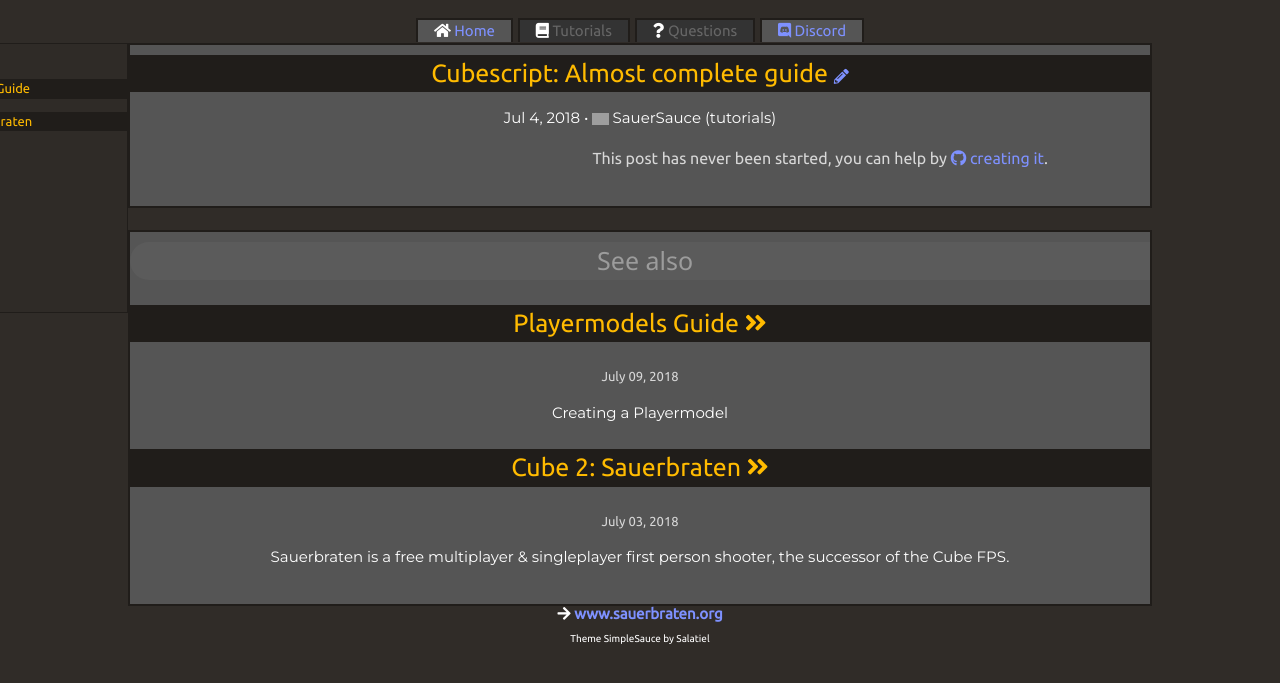
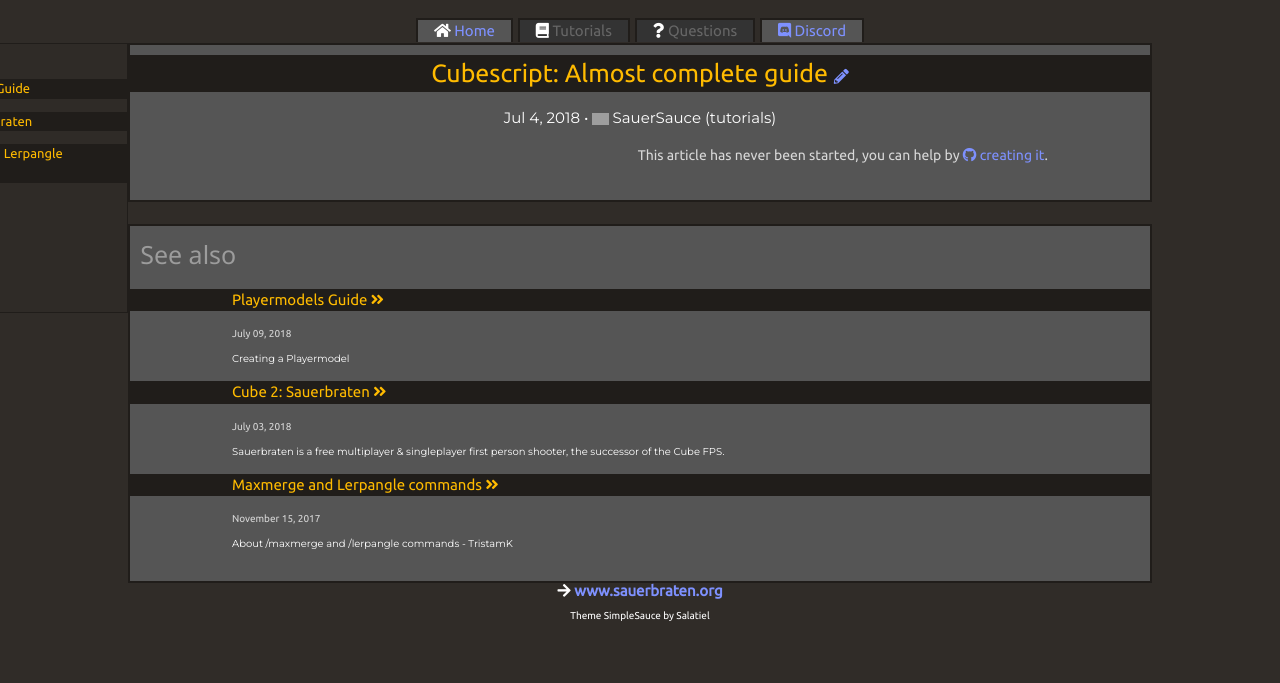
Before and after one commit to sauer-sauce/sauer-sauce.github.io, a Jekyll site: the page built from _posts/2018-07-04-cubescript-guide.markdown, in a window 1280 px wide. Shown: the top 683 px of the page. Built offline with Jekyll 4.4.1, drawn with Linux system fonts in a browser that asks for light colours; nearby versions of some CDN libraries; grey boxes are pictures that could not be loaded.

Commit message:
testing posts with tutorial by TristamK

```diff
--- a/_layouts/post.html
+++ b/_layouts/post.html
@@ -48,15 +48,15 @@
 
 				{% assign contente = page.content | strip_newlines %}
 				{% if contente == "" %}
-					<p style="text-align: right; font-size: 16px;">
-					This post has never been started, you can help by
+					<p style="text-align: right; font-size: 14px;">
+					This article has never been started, you can help by
 					<a target="_blank" href="https://github.com/sauer-sauce/sauer-sauce.github.io/tree/contribution/{{page.path}}">
 					<i class="fab fa-github"></i> creating it</a>.</p>
 
 				{% else %}
 
 					<p style="text-align: right; font-size: 14px;">
-					This post is not complete? You can help by
+					This article is not complete? You can help by
 					<a target="_blank" href="https://github.com/sauer-sauce/sauer-sauce.github.io/tree/contribution/{{page.path}}">
 					<i class="fab fa-github"></i> expanding it</a>.</p>
 				{% endif %}
@@ -66,16 +66,16 @@
 		<br>
 
 		<div class="content">
-			<h1 class="fakecategorie">See also</h1>
+			<h1 style="text-align: left;" class="fakecategorie">See also</h1>
 			<ul style="list-style-type: none; margin: 0; padding: 0;">
 			  {% for post in site.posts %}
 				{% if post.url != page.url %}
 				<li>
 					<a href="{{ post.url }}">
-						<p class="subtitles">{{ post.title }} <i class="fas fa-angle-double-right"></i></p>
+						<p style="text-align: left; font-size: 15px;"class="subtitles">{{ post.title }} <i class="fas fa-angle-double-right"></i></p>
 					</a>
-					<p class="postinfo"> {{ post.date | date: '%B %d, %Y' }} </p>
-					<p class="descriptions">{{ post.excerpt }}</p>
+					<p style="text-align: left; font-size: 10px;" class="postinfo"> {{ post.date | date: '%B %d, %Y' }} </p>
+					<p style="text-align: left; font-size: 10px;" class="descriptions">{{ post.excerpt }}</p>
 				</li>
 				{% else %}
 				{% assign found = true %}
--- /dev/null
+++ b/_posts/2017-11-15-maxmerge-and-repangle.markdown
@@ -0,0 +1,52 @@
+---
+layout: post
+title:  "Maxmerge and Lerpangle commands"
+date:   2017-11-15 15:12:00
+author: "TristamK"
+categories: "tutorials"
+excerpt: "About /maxmerge and /lerpangle commands  - TristamK"
+---
+ <strong>/maxmerge</strong> determines the maximum connection distance  of polygons
+<br>
+Default: <strong>/maxmerge 6</strong>
+<br>
+The higher you set this var the connection distance longer.
+<br>
+
+<div class="contentcomparation">
+Pros:
+	<li> Disceasing amount of polygons (wtr) on your map</li>
+	<li> Possible discresaing output file of your map.</li>
+	<li> If map big enough it can increase fps on your map (see Examples).</li>
+</div>
+
+<div class="contentcomparation">
+Cons:
+	<li> Discreasing amount of polygons doen't always mean that it will be the same to your fps. FPS can be lower after this command (- 1-5 fps. Minor influence).</li>
+	<li> Possible increasing load time of map.</li>
+	<li> Possible to make fps of your map unstable a bit. </li>
+</div>
+
+<strong>Examples</strong>
+/maxmerge = 6 <br>
+<img src="{{ base.url }}/content/images/posts/sauersauce_20171115-1.jpg"> <br>
+/maxmerge = 12 <br>
+<img src="{{ base.url }}/content/images/posts/sauersauce_20171115-1.jpg"> <br>
+
+ <strong>/lerpangle</strong> controls whether surface normals are interpolated for lighting. <br>
+Normals are sampled at each vertex of the surface. If the angle between two surfaces' normals (which meet at a vertex) is less than A, then the resulting normal will be the average of the two. Normals are then later interpolated between the normals at the vertexes of a surface. <br>
+Default: <strong>/lerpangle 44</strong>
+
+<div class="contentcomparation">
+Pros:
+	<li> Very low size of file. If you can discrease size (20-40%?!) of map why don't use it ?</li>
+	<li> Speed of light calculating inscreased at least on 20%</li>
+</div>
+
+<div class="contentcomparation">
+Cons:
+	<li> Possible increasing load time of map</li>
+	<li> Possible unstable FPS on map (need more tests maybe)</li>
+	<li> Possible light errors</li>
+	<li> On same maps this variable doesn't work at all and even can broke light maps</li>
+</div>
--- a/style.css
+++ b/style.css
@@ -4,6 +4,28 @@ body {
 
 hr {
 	color: black;
+}
+
+.contentcomparation {
+    background-color: #424242;
+    padding-left: 6%;
+    padding-right: 5%;
+    color: #8ee7f9;
+    font-size: 12px;
+    margin-left: 8%;
+    margin-top: 1%;
+    margin-bottom: 0;
+    margin-right: 50%;
+    border-style: solid;
+    border-width: 1px;
+    border-color: #201d1a;
+}
+.li {
+    list-style-type: none;
+    margin: 0;
+    padding-left: 2%;
+	font-family: 'Ubuntu';
+	color: white;
 }
 
 .menutop {
@@ -97,11 +119,7 @@ hr {
 .fakecategorie {
 	font-size: 25px;
 	color: #9c9c9c;
-    background-color: #6161618a;
-    border-radius: 20px;
     padding-left: 1%;
-    border-top-right-radius: 0px;
-    border-bottom-right-radius: 0px;
 }
 
 .staticcategories:hover {
```
Also changed, not shown: content/images/posts/sauersauce_20171115-1.jpg (added), content/images/posts/sauersauce_20171115-2.jpg (added).
